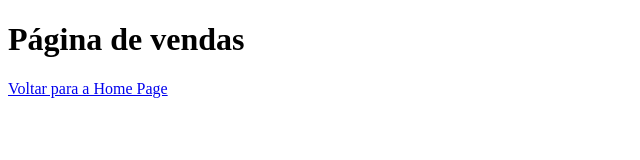
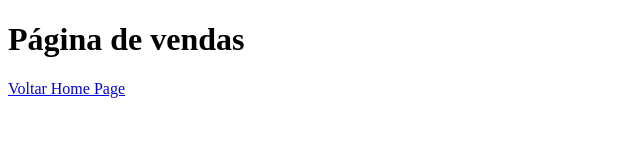
Before and after one commit to Niccioli/aulagithub, a plain HTML site: page vendas.html in a window 1280 px wide. Shown: the full height of the page, 0-640 px from the left. Drawn offline with Linux system fonts and the light colour scheme.

Commit message:
Update vendas.html

```diff
--- a/vendas.html
+++ b/vendas.html
@@ -7,6 +7,6 @@
 </head>
 <body>
     <h1>Página de vendas</h1>
-    <a href="index.html">Voltar para a Home Page</a>
+    <a href="index.html">Voltar Home Page</a>
 </body>
 </html>
```
